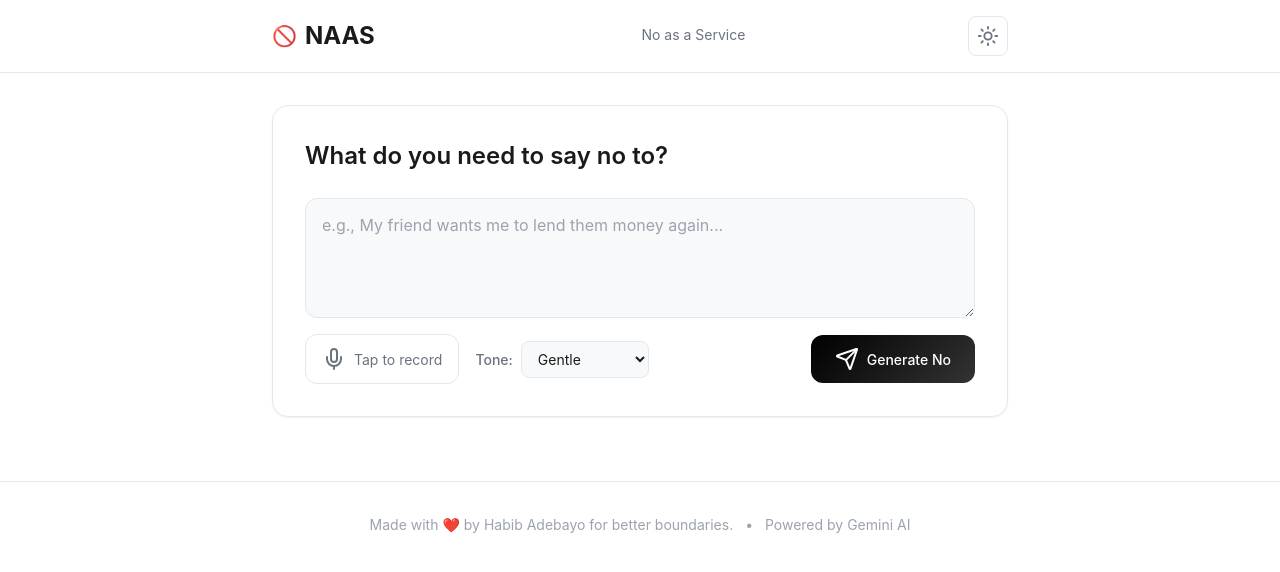
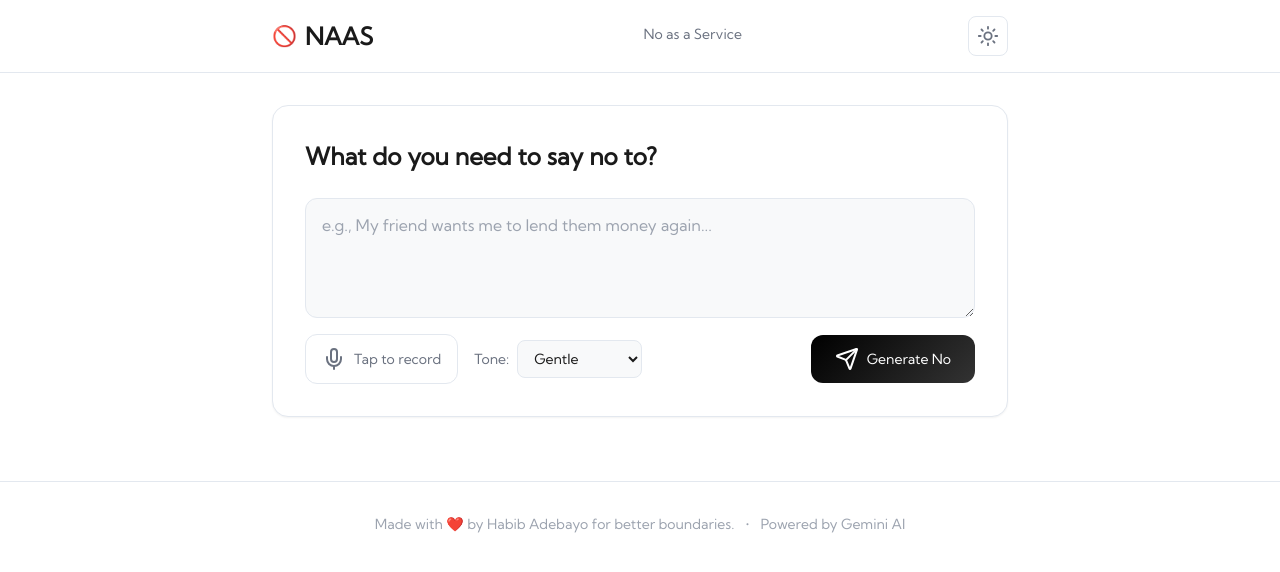
Before and after one commit to habibthadev/no-as-a-service, a website: page src/public/index.html in a window 1280 px wide. Drawn offline with nearby package versions, Linux system fonts and the light colour scheme.

Commit message:
Update styles.css

```diff
--- a/src/public/styles.css
+++ b/src/public/styles.css
@@ -3,6 +3,7 @@
   margin: 0;
   padding: 0;
   box-sizing: border-box;
+font-family: "Kumbh Sans", sans-serif;
 }
 
 :root {
@@ -65,8 +66,6 @@
 }
 
 html {
-  font-family: "Geist", -apple-system, BlinkMacSystemFont, "Segoe UI", "Roboto",
-    sans-serif;
   line-height: 1.5;
   -webkit-font-smoothing: antialiased;
   -moz-osx-font-smoothing: grayscale;
```
